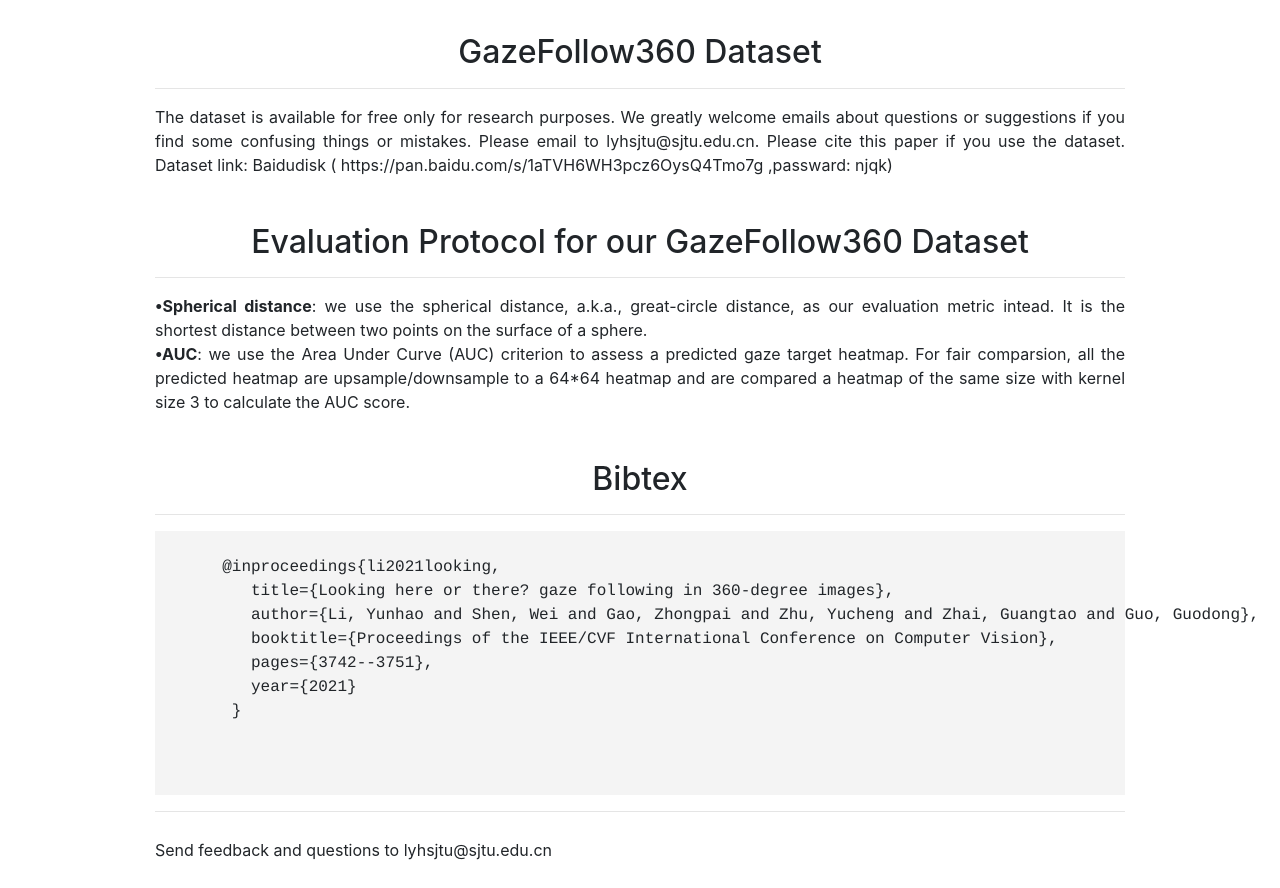
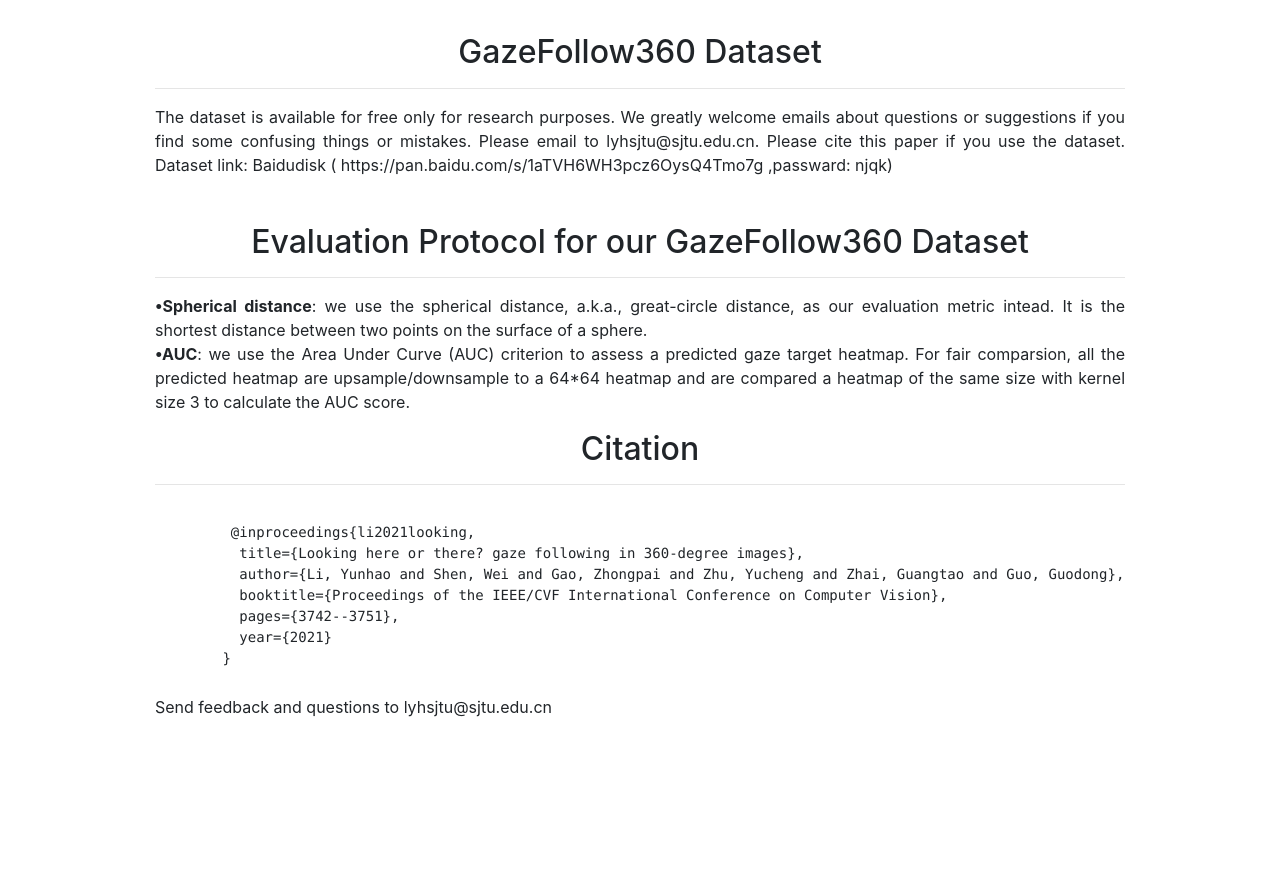
Before and after one commit to michaelliyunhao/here-or-there, a plain HTML site: page index.html in a window 1280 px wide. Shown: the part 966-1854 px from the top of the page. After the commit the page ends 1711 px from the top, so only its background shows below. Drawn offline with nearby package versions, Linux system fonts and the light colour scheme.

Commit message:
Update index.html

```diff
--- a/index.html
+++ b/index.html
@@ -112,7 +112,7 @@
         </p>
     </div> -->
 
-    <div class="section">
+<!--     <div class="section">
         <h2>Bibtex</h2>
         <hr>
         <div class="bibtexsection">
@@ -127,7 +127,21 @@
 
         </div>
     </div>
-    <hr>
+    <hr> -->
+
+<section id="bibtex">
+        <h2>Citation</h2>
+        <hr/>
+        <pre><code>
+         @inproceedings{li2021looking,
+	  title={Looking here or there? gaze following in 360-degree images},
+	  author={Li, Yunhao and Shen, Wei and Gao, Zhongpai and Zhu, Yucheng and Zhai, Guangtao and Guo, Guodong},
+	  booktitle={Proceedings of the IEEE/CVF International Conference on Computer Vision},
+	  pages={3742--3751},
+	  year={2021}
+	}
+</code></pre>
+    </section>
 
     <footer>
         <p>Send feedback and questions to lyhsjtu@sjtu.edu.cn</a></p>
```
